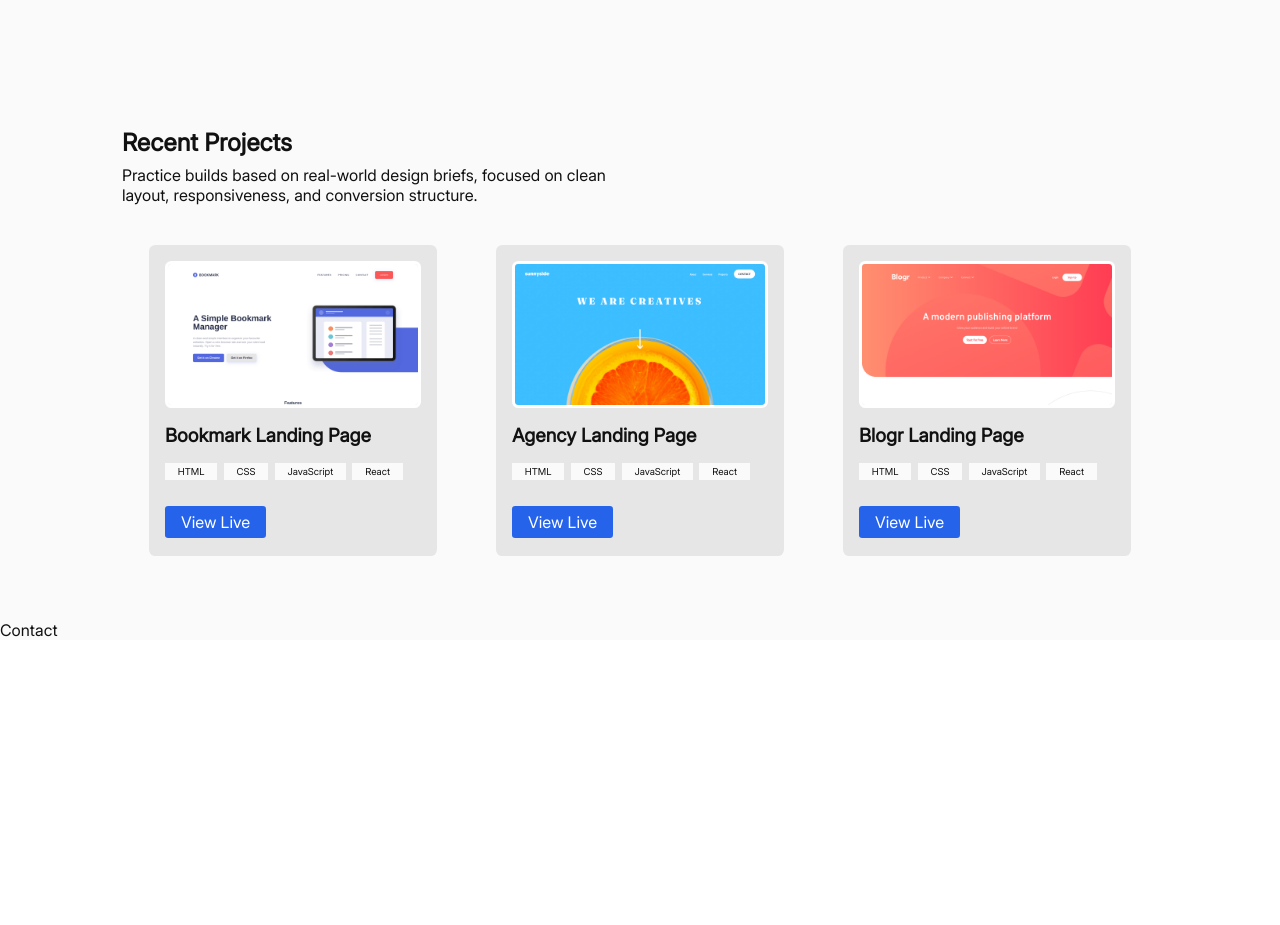
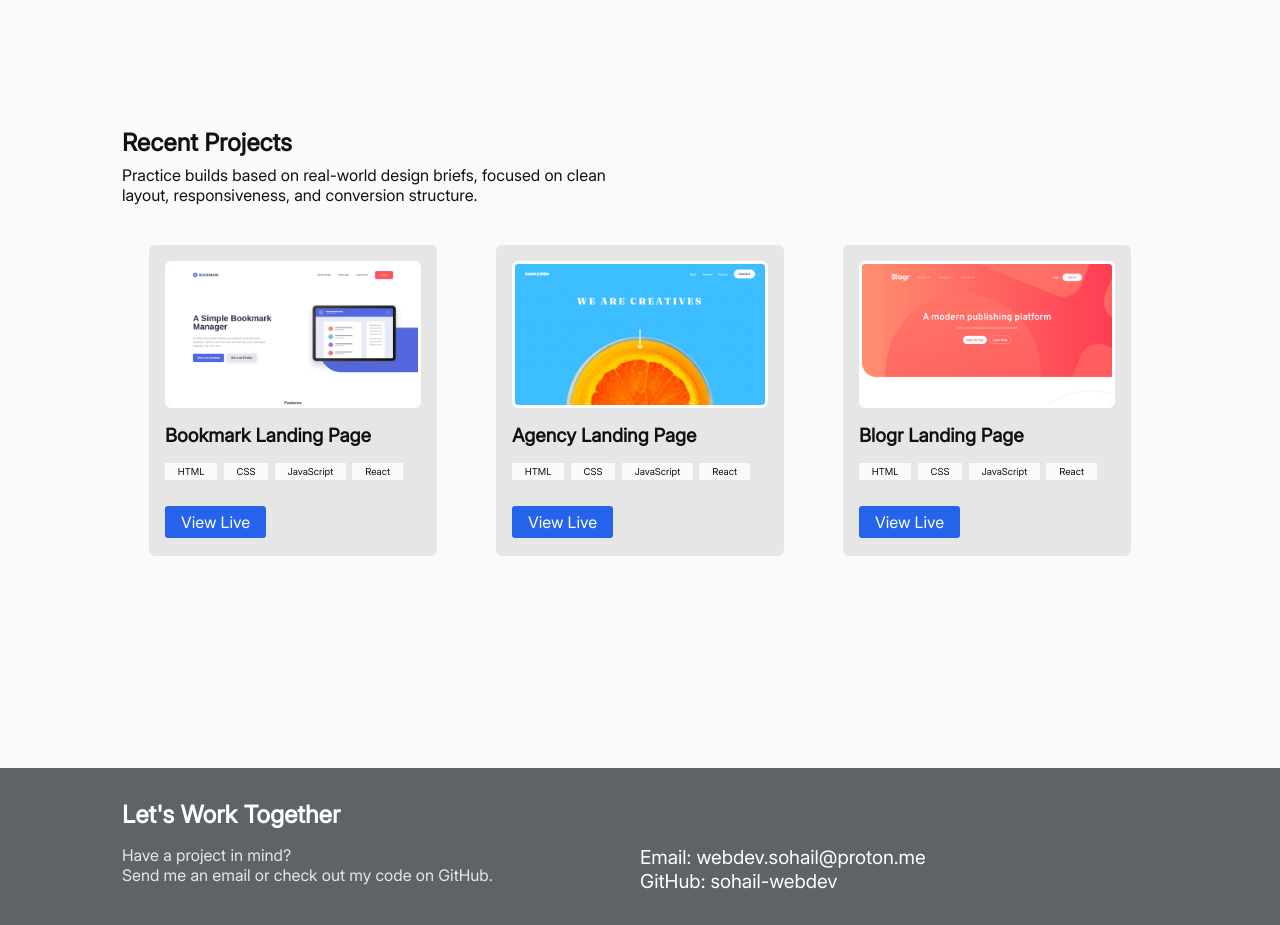
Before and after one commit to sohail-webdev/portfolio, a React (Vite) app: page / in a window 1280 px wide. Shown: the part 660-1585 px from the top of the page. Before the commit the page ends 1300 px from the top, so only its background shows below. Built offline with nearby package versions, Linux system fonts and the light colour scheme.

Commit message:
feat: code footer

```diff
--- a/src/components/Contact.jsx
+++ b/src/components/Contact.jsx
@@ -1,5 +1,24 @@
 const Contact = () => {
-  return <div>Contact</div>;
+  return (
+    <div className="footer-wrapper">
+      <footer className="footer">
+        <h2>Let's Work Together</h2>
+        <div className="footer-sub-heading-links-wrapper">
+          <p>
+            Have a project in mind? <div>Send me an email or check out my code on GitHub.</div>
+          </p>
+          <div className="footer-links">
+            <label>
+              Email: <a href="mailto:webdev.sohail@proton.me">webdev.sohail@proton.me</a>
+            </label>
+            <label>
+              GitHub: <a href="https://github.com/sohail-webdev/">sohail-webdev</a>
+            </label>
+          </div>
+        </div>
+      </footer>
+    </div>
+  );
 };
 
 export default Contact;
--- a/src/index.css
+++ b/src/index.css
@@ -126,6 +126,7 @@ button {
 
 /* Work */
 .work {
+  min-height: 80vh;
   display: flex;
   flex-direction: column;
   justify-content: flex-start;
@@ -177,3 +178,28 @@ button {
   padding: 0.4rem 1rem;
   border-radius: 0.2rem;
 }
+/* Footer */
+.footer-wrapper {
+  background-color: #5f6368;
+  color: white;
+}
+.footer {
+  display: flex;
+  flex-direction: column;
+  gap: 1rem;
+  padding-top: 2rem;
+  padding-bottom: 2rem;
+}
+.footer p {
+  color: hsl(0, 0%, 90%);
+  max-width: 80%;
+}
+.footer-links {
+  display: flex;
+  flex-direction: column;
+  font-size: 1.2rem;
+}
+.footer-sub-heading-links-wrapper {
+  display: grid;
+  grid-template-columns: repeat(2, 1fr);
+}
```
